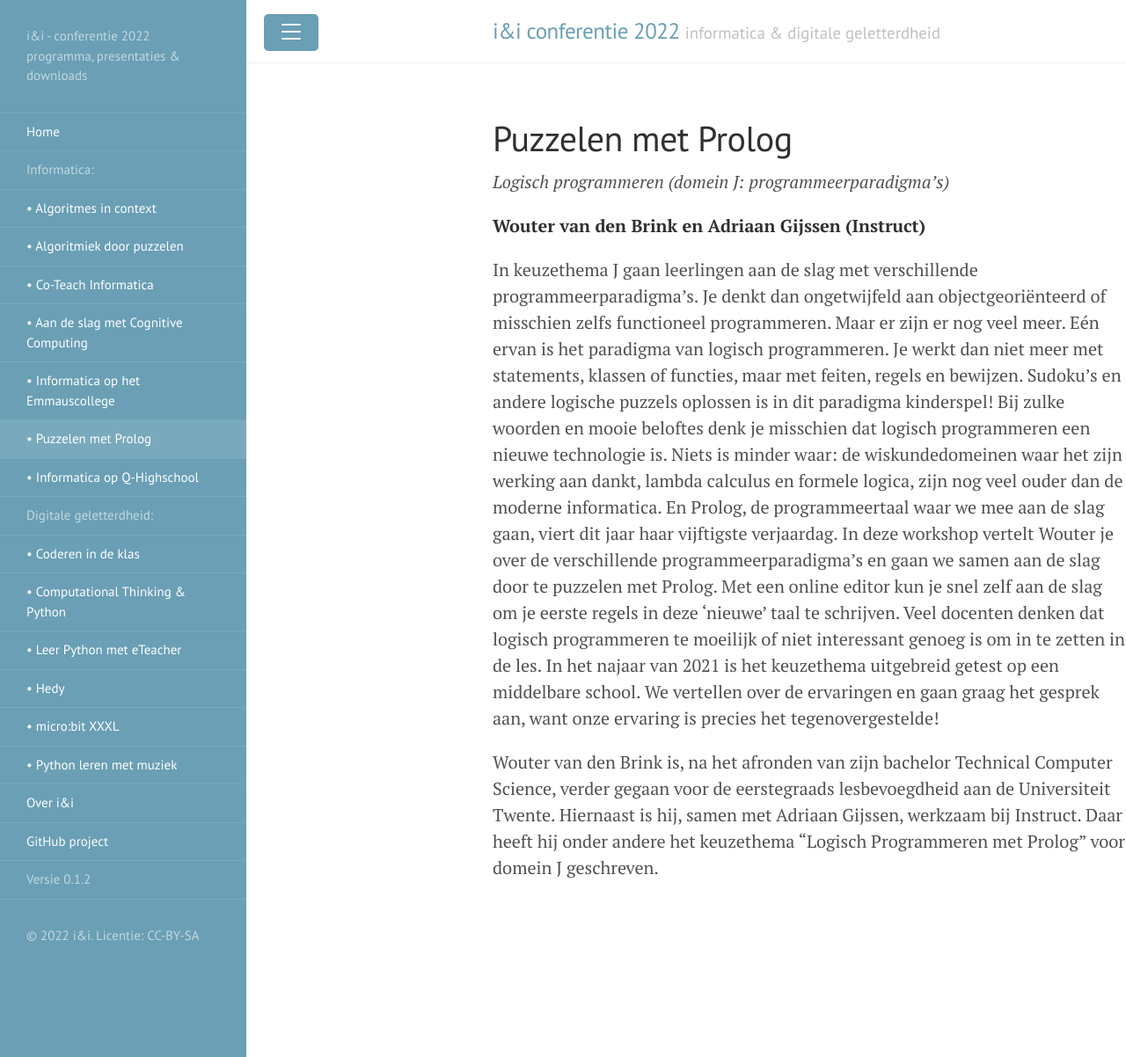
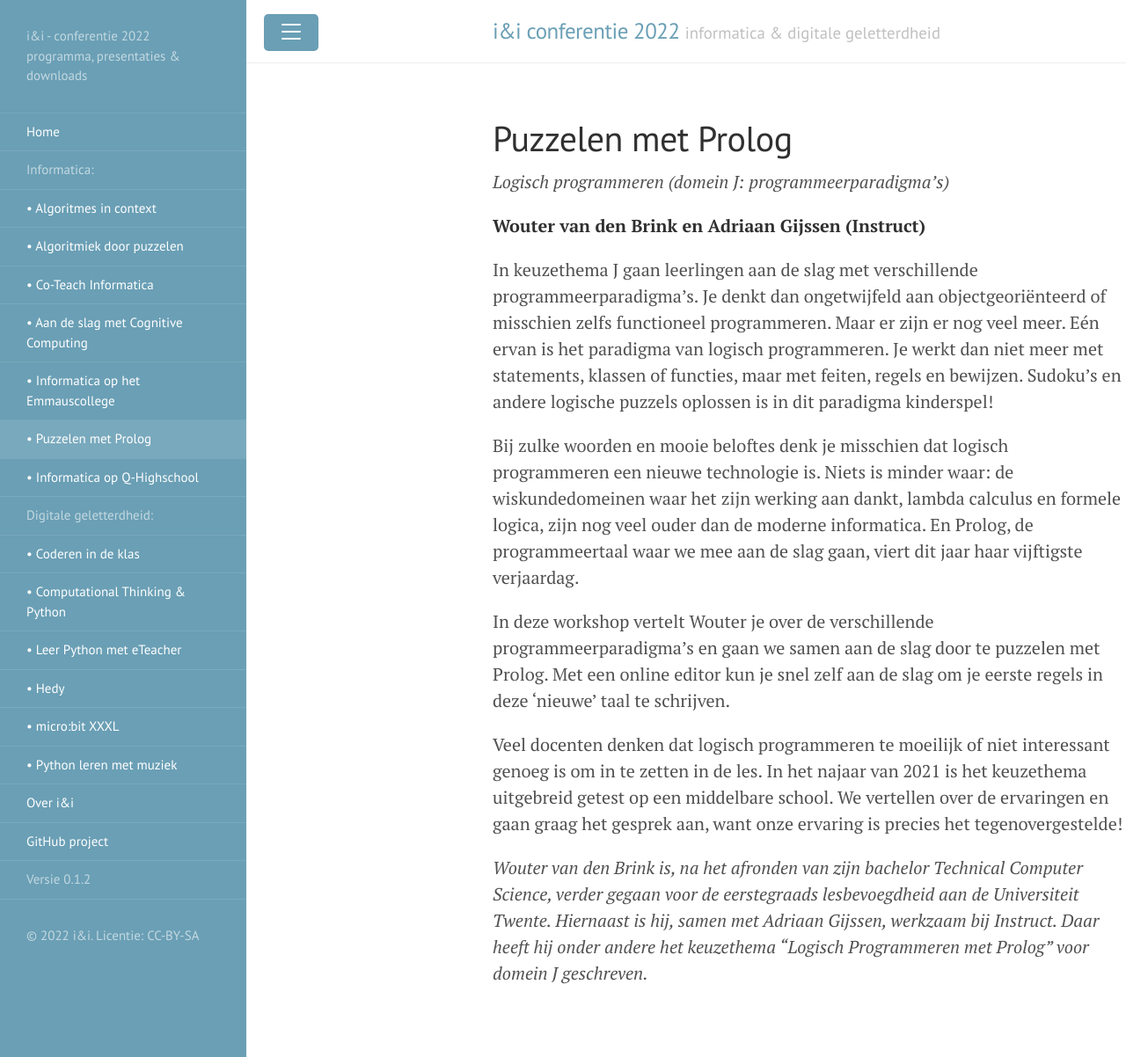
Before and after one commit to ieni/ieni2022, a Jekyll site: the page built from _informatica/prolog.md, in a window 1280 px wide and 1202 px high. Shown: the whole window at 88% size. Built offline with Jekyll 4.4.1, drawn with Linux system fonts in a browser that asks for light colours.

```diff
--- a/_informatica/prolog.md
+++ b/_informatica/prolog.md
@@ -12,22 +12,29 @@ programmeerparadigma’s. Je denkt dan ongetwijfeld aan objectgeoriënteerd of
 misschien zelfs functioneel programmeren. Maar er zijn er nog veel meer. Eén
 ervan is het paradigma van logisch programmeren. Je werkt dan niet meer met
 statements, klassen of functies, maar met feiten, regels en bewijzen. Sudoku’s
-en andere logische puzzels oplossen is in dit paradigma kinderspel! Bij zulke
-woorden en mooie beloftes denk je misschien dat logisch programmeren een
-nieuwe technologie is. Niets is minder waar: de wiskundedomeinen waar het zijn
-werking aan dankt, lambda calculus en formele logica, zijn nog veel ouder dan
-de moderne informatica. En Prolog, de programmeertaal waar we mee aan de slag
-gaan, viert dit jaar haar vijftigste verjaardag. In deze workshop vertelt
-Wouter je over de verschillende programmeerparadigma’s en gaan we samen aan de
-slag door te puzzelen met Prolog. Met een online editor kun je snel zelf aan
-de slag om je eerste regels in deze ‘nieuwe’ taal te schrijven. Veel docenten
-denken dat logisch programmeren te moeilijk of niet interessant genoeg is om
-in te zetten in de les. In het najaar van 2021 is het keuzethema uitgebreid
-getest op een middelbare school. We vertellen over de ervaringen en gaan graag
-het gesprek aan, want onze ervaring is precies het tegenovergestelde!
+en andere logische puzzels oplossen is in dit paradigma kinderspel!
 
-Wouter van den Brink is, na het afronden van zijn bachelor Technical Computer
+Bij zulke woorden en mooie beloftes denk je misschien dat logisch programmeren
+een nieuwe technologie is. Niets is minder waar: de wiskundedomeinen waar het
+zijn werking aan dankt, lambda calculus en formele logica, zijn nog veel ouder
+dan de moderne informatica. En Prolog, de programmeertaal waar we mee aan de
+slag gaan, viert dit jaar haar vijftigste verjaardag.
+
+In deze workshop vertelt Wouter je over de verschillende
+programmeerparadigma’s en gaan we samen aan de slag door te puzzelen met
+Prolog. Met een online editor kun je snel zelf aan de slag om je eerste regels
+in deze ‘nieuwe’ taal te schrijven.
+
+Veel docenten denken dat logisch programmeren te moeilijk of niet interessant
+genoeg is om in te zetten in de les. In het najaar van 2021 is het keuzethema
+uitgebreid getest op een middelbare school. We vertellen over de ervaringen en
+gaan graag het gesprek aan, want onze ervaring is precies het
+tegenovergestelde!
+
+
+
+*Wouter van den Brink is, na het afronden van zijn bachelor Technical Computer
 Science, verder gegaan voor de eerstegraads lesbevoegdheid aan de Universiteit
-Twente. Hiernaast is hij, samen met Adriaan Gijssen, werkzaam bij Instruct.
-Daar heeft hij onder andere het keuzethema “Logisch Programmeren met Prolog”
-voor domein J geschreven.
+Twente. Hiernaast is hij, samen met Adriaan Gijssen, werkzaam bij Instruct. Daar
+heeft hij onder andere het keuzethema “Logisch Programmeren met Prolog” voor
+domein J geschreven.*
```
